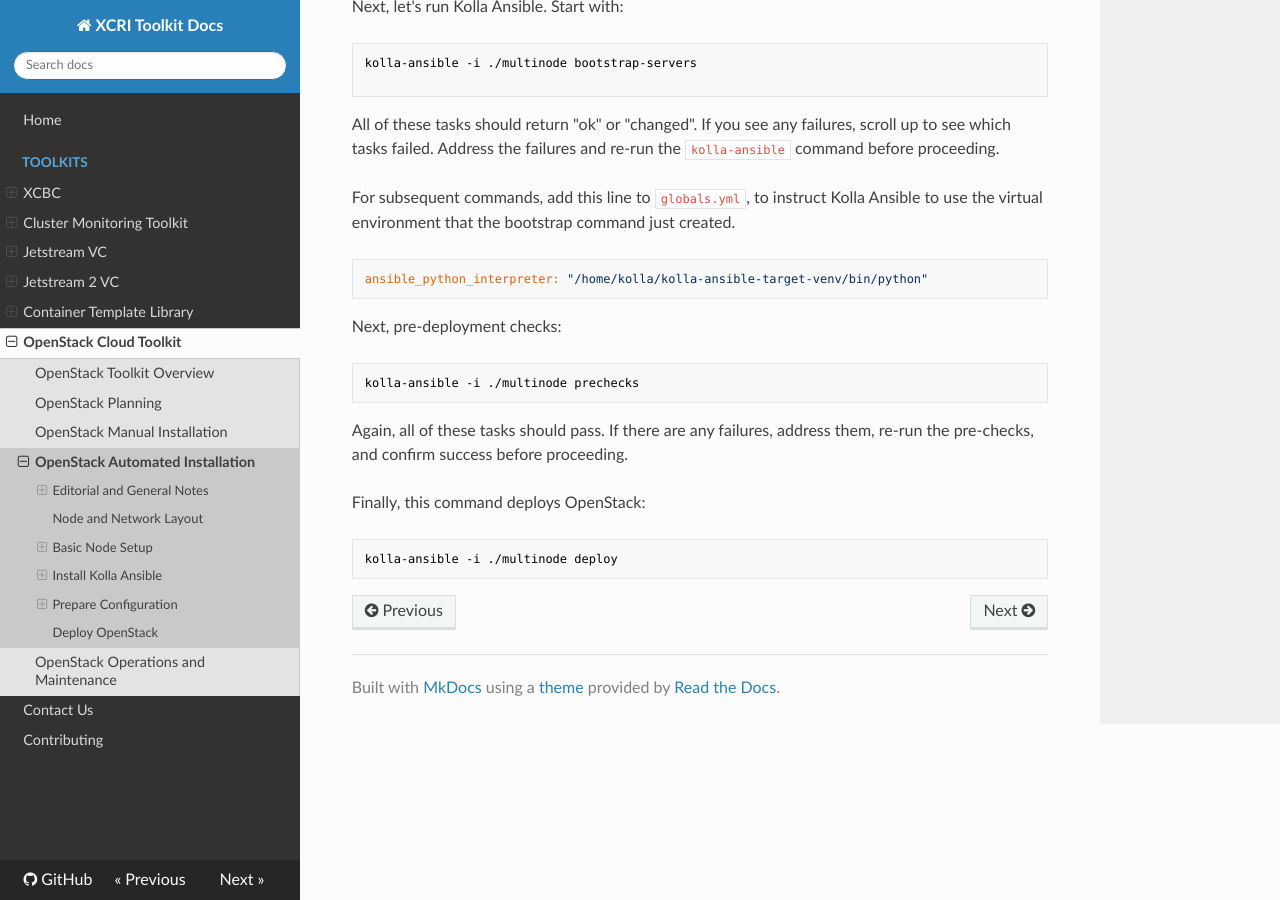
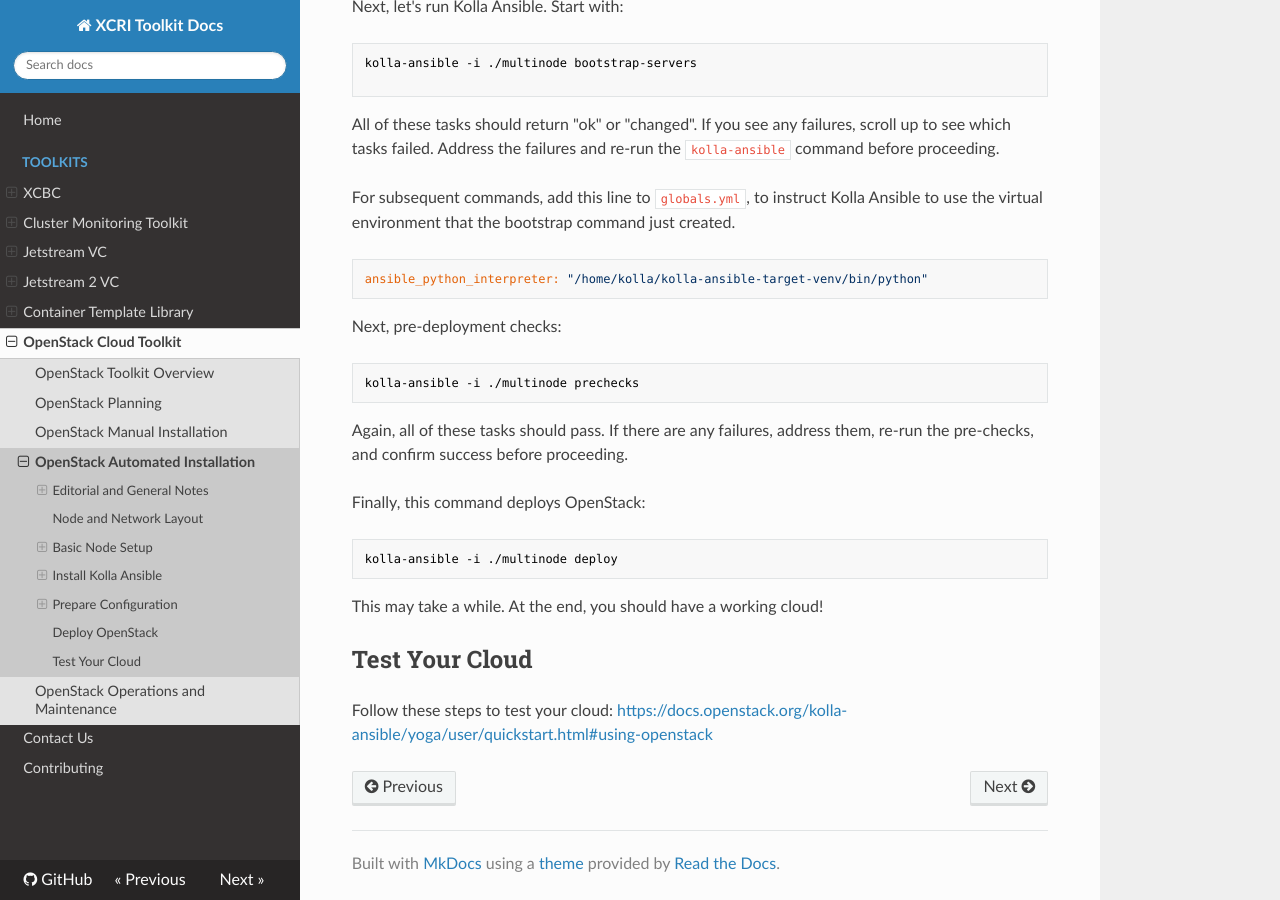
Before and after one commit to access-ci-org/Toolkit-Docs, an MkDocs documentation site: the page built from docs/toolkits/openstack-automated-installation.md, in a window 1280 px wide and 900 px high, scrolled down 8235 px. Built offline with MkDocs 1.6.1, drawn with Linux system fonts in a browser that asks for light colours; nearby versions of some CDN libraries; old or Windows-style settings are respelled for this version of MkDocs.

Commit message:
testing section

````diff
--- a/docs/toolkits/openstack-automated-installation.md
+++ b/docs/toolkits/openstack-automated-installation.md
@@ -345,3 +345,9 @@ Finally, this command deploys OpenStack:
 ```
 kolla-ansible -i ./multinode deploy
 ```
+
+This may take a while. At the end, you should have a working cloud!
+
+## Test Your Cloud
+
+Follow these steps to test your cloud: <https://docs.openstack.org/kolla-ansible/yoga/user/quickstart.html#using-openstack>
````
